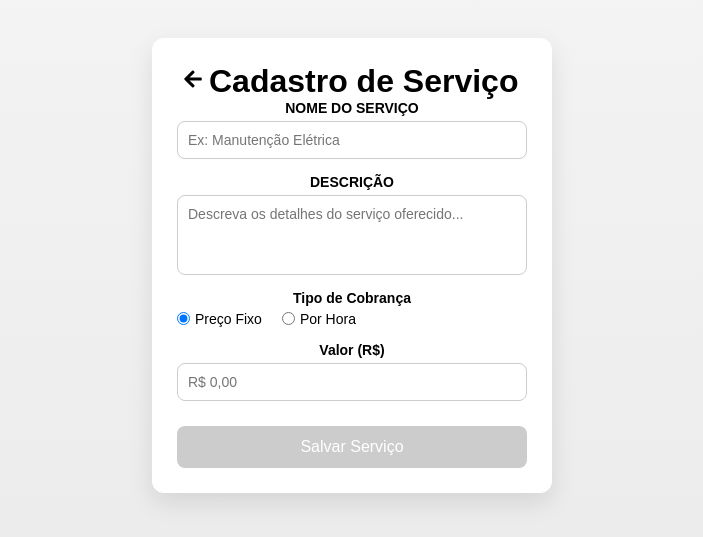
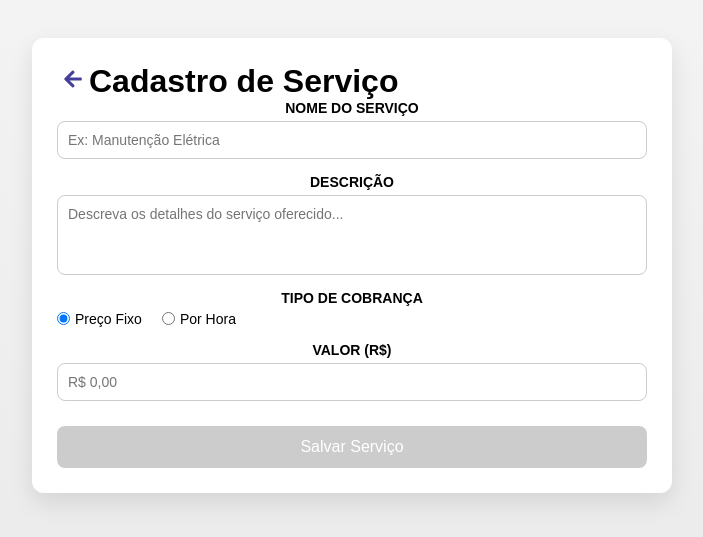
Before and after one commit to CS-PI-2026-FaseCerta/front-end, a React (Create React App) app: page / in a window 1280 px wide. Shown: the part 135-672 px from the top of the page, without its empty margins (288-991 px from the left). Built offline with nearby package versions, Linux system fonts and the light colour scheme.

Commit message:
refactor-mudando-px-para-rem

```diff
--- a/src/auth/pages/CadastroServico.css
+++ b/src/auth/pages/CadastroServico.css
@@ -15,7 +15,8 @@
 }
 
 .service-form-card {
-    width: 400px;
+    width: 40rem;
+    /* height: 40rem; */
     background: #ffffff;
     padding: 25px;
     border-radius: 12px;
--- a/src/auth/pages/CadastroServico.jsx
+++ b/src/auth/pages/CadastroServico.jsx
@@ -34,7 +34,7 @@ export default function CadastroServico() {
         <div className="service-page">
             <div className="service-form-card">
                 <div className="card-header">
-                    <button className="back-button"><FaArrowLeft size={20} /></button>
+                    <button className="back-button"><FaArrowLeft size={20} color="#433f9b"/></button>
                     <h1>Cadastro de Serviço</h1>
                 </div>
 
@@ -61,7 +61,7 @@ export default function CadastroServico() {
                     </div>
 
                     <div className="service-form-group">
-                        <label className="service-form-label">Tipo de Cobrança</label>
+                        <label className="service-form-label">TIPO DE COBRANÇA</label>
 
                         <div className="service-form-radio-group">
                             <label className="service-form-radio-option">
@@ -90,7 +90,7 @@ export default function CadastroServico() {
 
                     <div className="service-form-group">
                         <label className="service-form-label">
-                            Valor {billingType === "hourly" ? "(R$/h)" : "(R$)"}
+                            VALOR {billingType === "hourly" ? "(R$/h)" : "(R$)"}
                         </label>
                         <input
                             className="service-form-input"
```
